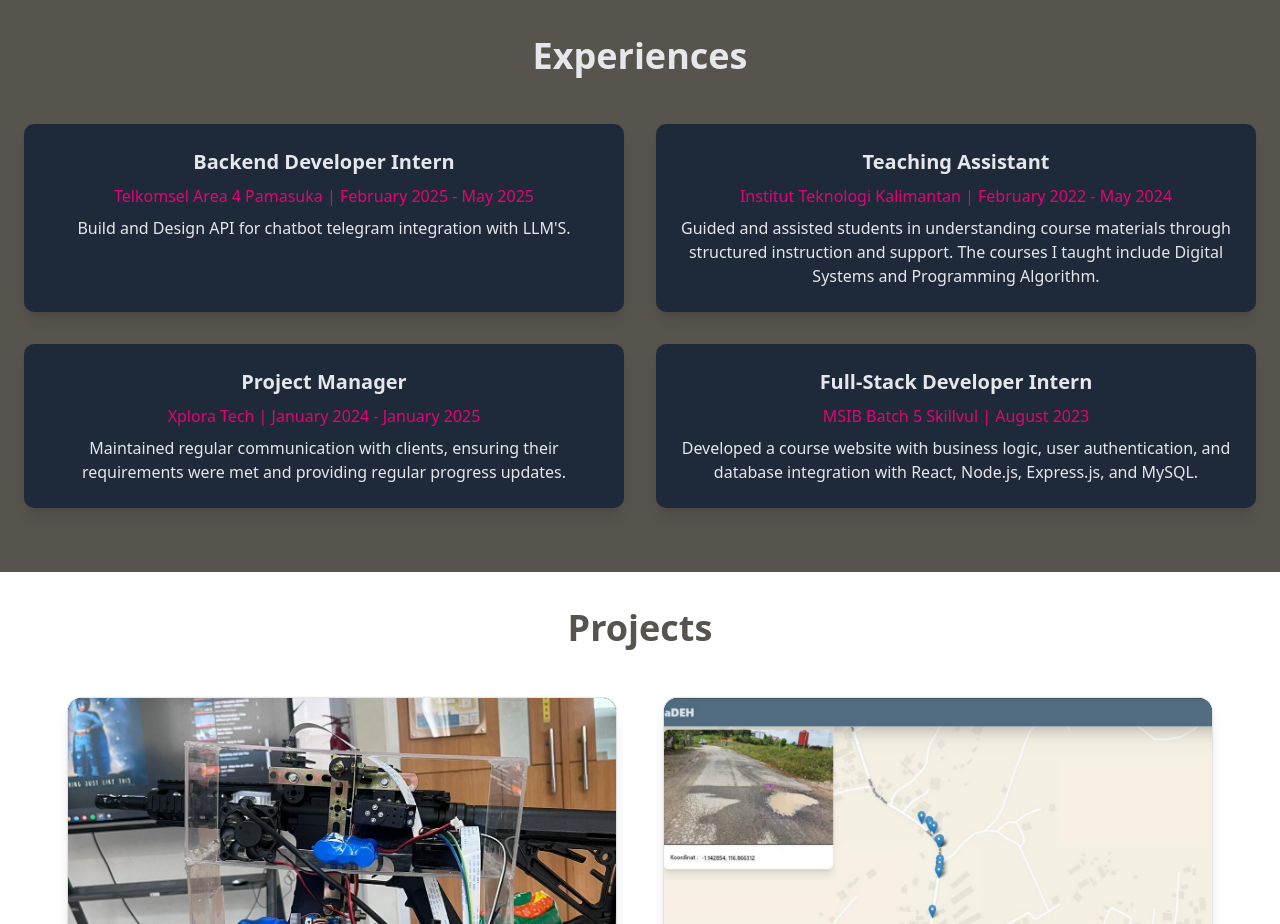
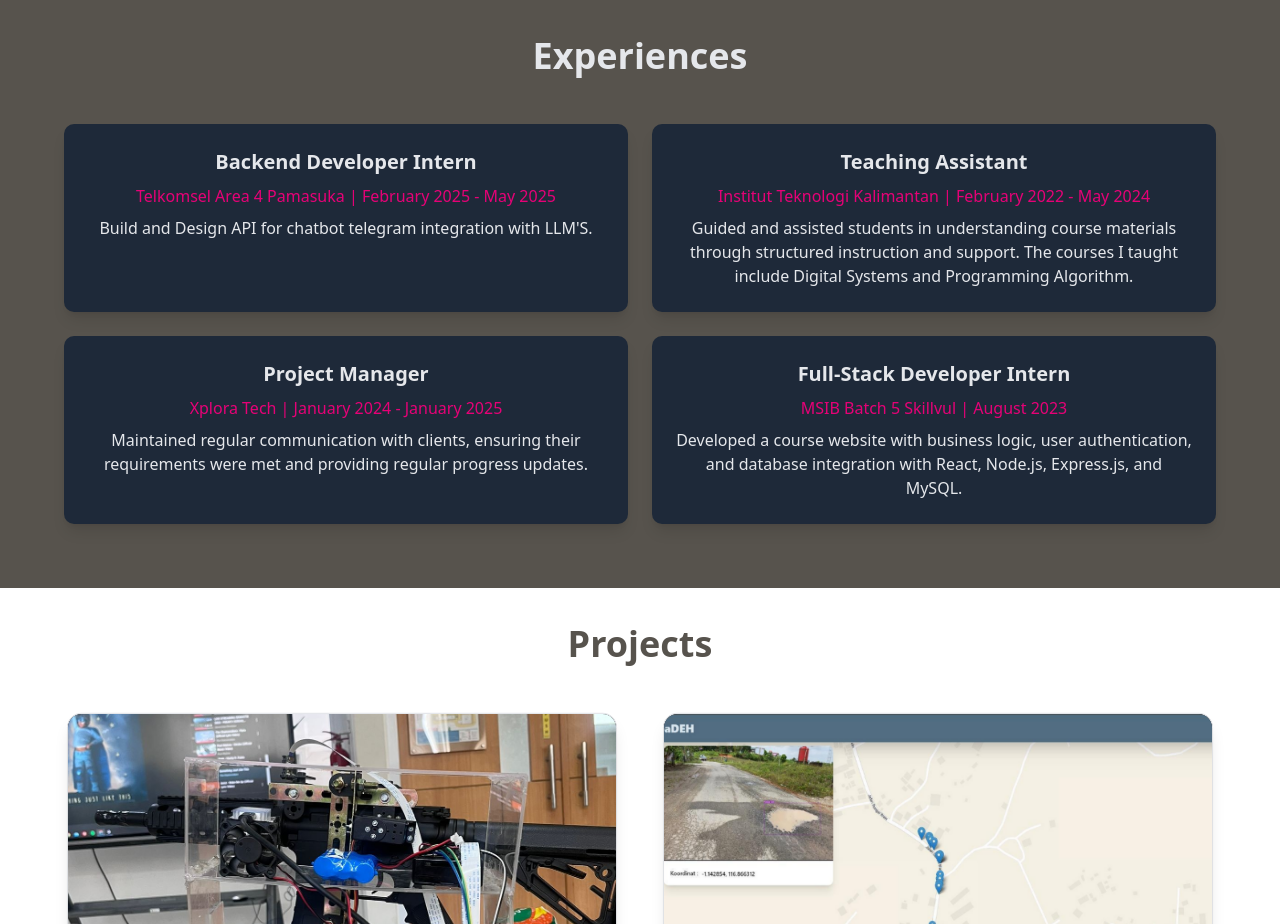
Before and after one commit to possible112/portfolio-pribadi, a Next.js app: page / in a window 1280 px wide. Shown: the part 1360-2284 px from the top of the page. Built offline with nearby package versions, Linux system fonts and the light colour scheme.

Commit message:
update 2.2

```diff
--- a/src/app/page.tsx
+++ b/src/app/page.tsx
@@ -98,7 +98,7 @@
       {/* experiences Section */}
       <section id="experiences" className="scroll-mt-32 py-16 bg-stone-600 text-center px-6">
         <h2 className="text-4xl font-semibold text-gray-200 mb-12">Experiences</h2>
-        <div className="grid grid-cols-1 sm:grid-cols-2 md:grid-cols-2 lg:grid-cols-2 mx-auto gap-8">
+        <div className="grid grid-cols-1 sm:grid-cols-2 md:grid-cols-2 lg:grid-cols-2 max-w-6xl mx-auto gap-6">
           {/* Experience 1 */}
           <div className="bg-gray-800 text-white p-6 rounded-lg shadow-lg hover:scale-105 transform transition-all duration-300">
             <h3 className="text-xl text-gray-200 font-semibold mb-2">Backend Developer Intern</h3>
```
